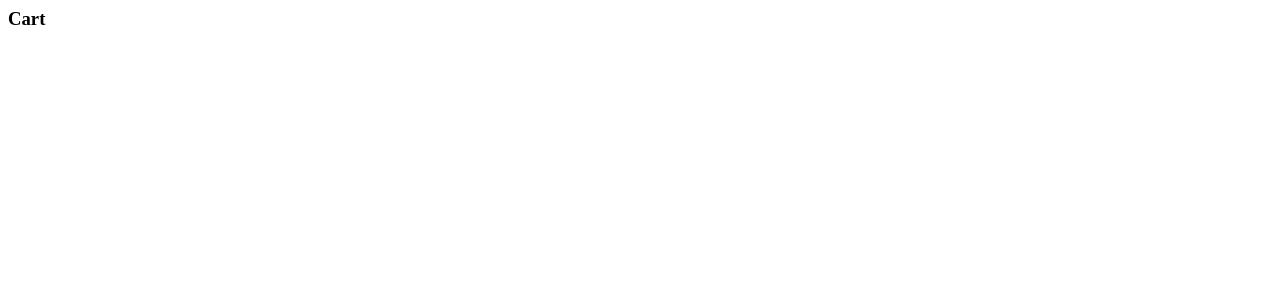
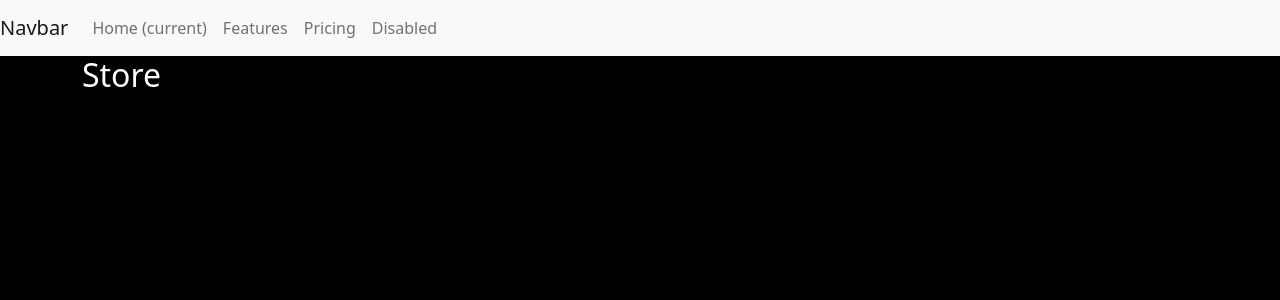
Before and after one commit to Kiash254/ecom-for-colorpress, a Django app: page /cart/ in a window 1280 px wide. Before the commit the part shown is almost empty. Shown: the top 300 px of the page. Run offline with Django 4.2, Linux system fonts and the light colour scheme.

Commit message:
added htmls fiels

```diff
--- a/frontend/templates/cart.html
+++ b/frontend/templates/cart.html
@@ -1 +1,8 @@
-<h3>Cart</h3>
+{%  extends 'main.html' %}
+
+{% block title %} Store {% endblock %}
+{%  load static %}
+{% block content %}
+
+<h2>Store</h2>
+{%  endblock %}
--- a/frontend/templates/main.html
+++ b/frontend/templates/main.html
@@ -12,14 +12,32 @@
 
 </head>
 <body>
-    <h3>Nav</h3>
+    <nav class="navbar navbar-expand-lg navbar-light bg-light">
+        <a class="navbar-brand" href="#">Navbar</a>
+        <button class="navbar-toggler" type="button" data-toggle="collapse" data-target="#navbarNav" aria-controls="navbarNav" aria-expanded="false" aria-label="Toggle navigation">
+          <span class="navbar-toggler-icon"></span>
+        </button>
+        <div class="collapse navbar-collapse" id="navbarNav">
+          <ul class="navbar-nav">
+            <li class="nav-item active">
+              <a class="nav-link" href="#">Home <span class="sr-only">(current)</span></a>
+            </li>
+            <li class="nav-item">
+              <a class="nav-link" href="#">Features</a>
+            </li>
+            <li class="nav-item">
+              <a class="nav-link" href="#">Pricing</a>
+            </li>
+            <li class="nav-item">
+              <a class="nav-link" href="#">Disabled</a>
+            </li>
+          </ul>
+        </div>
+      </nav>
     <div class="container">
         {%  block content %}
         {% endblock %}
     </div>
-
-
-
     <script src="https://cdn.jsdelivr.net/npm/bootstrap@5.0.2/dist/js/bootstrap.bundle.min.js" integrity="sha384-MrcW6ZMFYlzcLA8Nl+NtUVF0sA7MsXsP1UyJoMp4YLEuNSfAP+JcXn/tWtIaxVXM" crossorigin="anonymous"></script>
 </body>
 </html>
```
Also changed, not shown: frontend/templates/checkout.html (+8 -1 lines).
